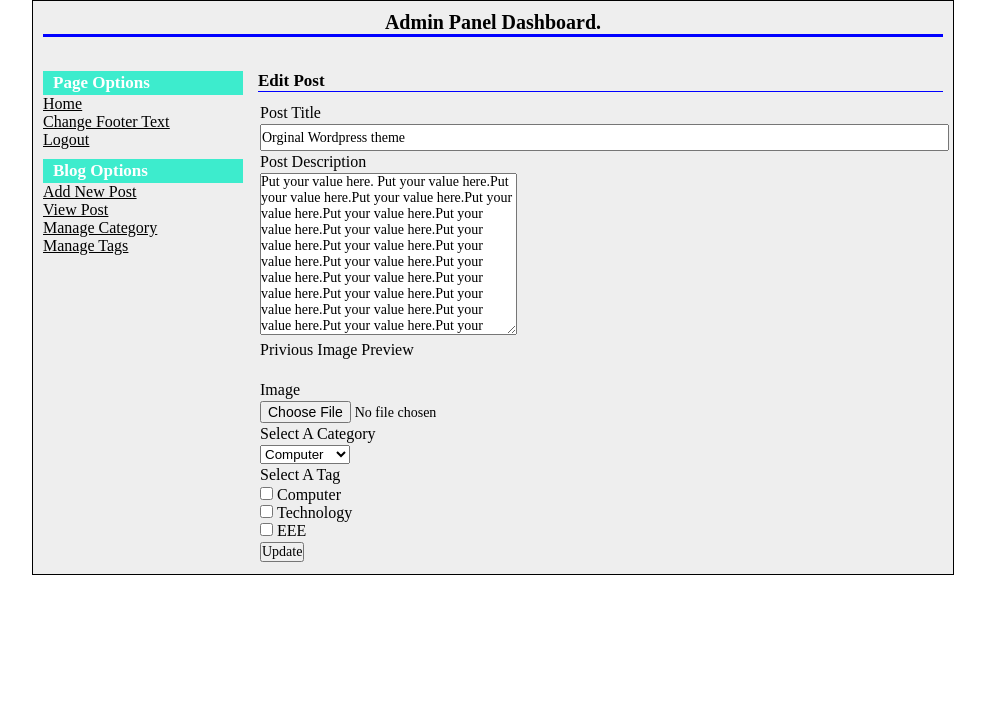
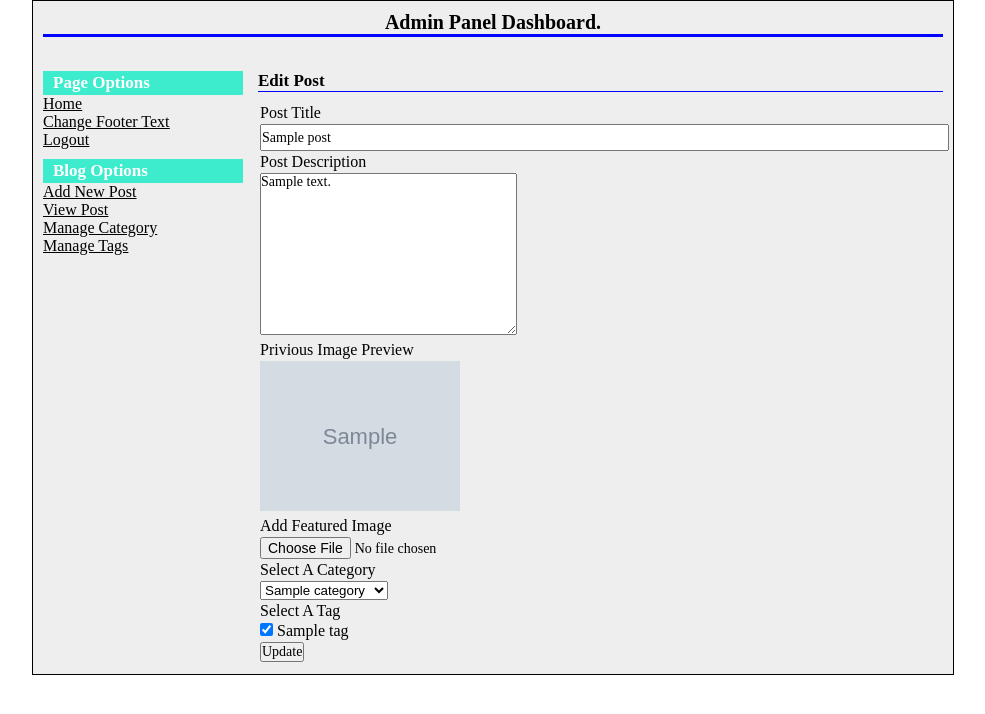
Before and after one commit to somratcste/php_blog, a PHP site: page /admin/post-edit.php?id=1 in a window 1280 px wide. Shown: the top 714 px of the page, without its empty margins (147-1132 px from the left). Run offline with PHP 8.4, Linux system fonts and the light colour scheme; the visitor is signed in with stand-in values (Sample User, id 1); tables that the repository leaves empty or names only in its code hold one stand-in row (values such as "Sample post"); grey boxes marked "Sample" are stand-in pictures; some libraries are stand-ins or nearby versions.

Commit message:
many updates successfully

```diff
--- a/admin/post-edit.php
+++ b/admin/post-edit.php
@@ -5,18 +5,138 @@ if($_SESSION['name']!='admin')
 {
 	header('location: login.php');
 }
+include("../config.php");
+?>
+
+<?php
+
+if(!isset($_REQUEST['id'])) {
+	header("location: post-view.php");
+}
+else {
+	$id = $_REQUEST['id'];
+}
 
 include ('header.php');
+
+
+?>
+
+<?php
+
+if(isset($_POST['form1'])) {
+
+
+	try {
+
+		if(empty($_POST['post_title'])) {
+			throw new Exception("Title can not be empty.");
+		}
+
+		if(empty($_POST['post_description'])) {
+			throw new Exception("Description can not be empty.");
+		}
+
+		if(empty($_POST['cat_id'])) {
+			throw new Exception("Category Name can not be empty.");
+		}
+
+		if(empty($_POST['tag_id'])) {
+			throw new Exception("Tag Name can not be empty.");
+		}
+
+
+		$tag_id = $_POST['tag_id'];
+
+		$i=0;
+		if(is_array($tag_id))
+		{
+			foreach($tag_id as $key=>$val)
+			{
+				$arr[$i] = $val;
+				$i++;
+			}
+		}
+
+		$tag_ids = implode(",",$arr);
+
+
+		if(empty($_FILES["post_image"]["name"])) {
+
+			$statement = $db->prepare("UPDATE tbl_posts SET post_title=?, post_description=?, cat_id=?, tag_id=? WHERE post_id=?");
+			$statement->execute(array($_POST['post_title'],$_POST['post_description'],$_POST['cat_id'],$tag_ids,$id));
+
+		}
+		else {
+
+			$up_filename=$_FILES["post_image"]["name"];
+			$file_basename = substr($up_filename, 0, strripos($up_filename, '.'));
+			$file_ext = substr($up_filename, strripos($up_filename, '.'));
+			$f1 = $id . $file_ext;
+
+			if(($file_ext!='.png')&&($file_ext!='.jpg')&&($file_ext!='.jpeg')&&($file_ext!='.gif'))
+				throw new Exception("Only jpg, jpeg, png and gif format images are allowed to upload.");
+
+
+			$statement = $db->prepare("SELECT * FROM tbl_posts WHERE post_id=?");
+			$statement->execute(array($id));
+			$result = $statement->fetchAll(PDO::FETCH_ASSOC);
+			foreach($result as $row)
+			{
+				$real_path = "../uploads/".$row['post_image'];
+				unlink($real_path);
+			}
+			move_uploaded_file($_FILES["post_image"]["tmp_name"],"../uploads/" . $f1);
+
+
+			$statement = $db->prepare("UPDATE tbl_posts SET post_title=?, post_description=?,post_image=?, cat_id=?, tag_id=? WHERE post_id=?");
+			$statement->execute(array($_POST['post_title'],$_POST['post_description'],$f1,$_POST['cat_id'],$tag_ids,$id));
+
+		}
+
+		$success_message = "Post is updated successfully.";
+
+
+
+	}
+
+	catch(Exception $e) {
+		$error_message = $e->getMessage();
+	}
+
+
+}
+
+?>
+
+<?php
+$statement = $db->prepare("SELECT * FROM tbl_posts WHERE post_id=?");
+$statement->execute(array($id));
+$result = $statement->fetchAll(PDO::FETCH_ASSOC);
+foreach($result as $row)
+{
+	$post_title = $row['post_title'];
+	$post_description = $row['post_description'];
+	$post_image = $row['post_image'];
+	$cat_id = $row['cat_id'];
+	$tag_id = $row['tag_id'];
+}
+
 ?>
 			<h2>Edit Post</h2>
-			<form method="post">
+			<?php
+			if(isset($error_message)) {echo "<div class='error'>".$error_message."</div>";}
+			if(isset($success_message)) {echo "<div class='success'>".$success_message."</div>";}
+			?>
+			<form action="post-edit.php?id=<?php echo $id; ?>" method="post" enctype="multipart/form-data">
+			<!--<input type="hidden" name="id" value="<?php echo $id; ?>">-->
 				<table class="tbl1">
 					<tr><td>Post Title</td></tr>
-				    <tr><td><input class="long" type="text" name="" value="Orginal Wordpress theme" ></td></tr>
+				    <tr><td><input class="long" type="text" name="post_title" value="<?php echo $post_title; ?>" ></td></tr>
 				    <tr><td>Post Description</td></tr>
 				    <tr>
 					    <td>
-					    	<textarea name="post_description" cols="30" rows="10">Put your value here. Put your value here.Put your value here.Put your value here.Put your value here.Put your value here.Put your value here.Put your value here.Put your value here.Put your value here.Put your value here.Put your value here.Put your value here.Put your value here.Put your value here.Put your value here.Put your value here.Put your value here.Put your value here.Put your value here.Put your value here.Put your value here.Put your value here.Put your value here.Put your value here.Put your value here.Put your value here.Put your value here.Put your value here.Put your value here.Put your value here.Put your value here.Put your value here.Put your value here.Put your value here.Put your value here.Put your value here.Put your value here.Put your value here.Put your value here.Put your value here.Put your value here.Put your value here.Put your value here.Put your value here.Put your value here.Put your value here.Put your value here.Put your value here.Put your value here.Put your value here.Put your value here.Put your value here.Put your value here.</textarea>
+					    	<textarea name="post_description" cols="30" rows="10"><?php echo $post_description; ?></textarea>
 							<script type="text/javascript">
 								if ( typeof CKEDITOR == 'undefined' )
 								{
@@ -37,28 +157,76 @@ include ('header.php');
 					    </td>
 				    </tr>
 				    <tr><td>Privious Image Preview</td></tr>
-				    <tr><td><img src="" alt=""></td></tr>
-				    <tr><td>Image</td></tr>
-				    <tr><td><input type="file" name=""></td></tr>
+				    <tr><td><img src="../uploads/<?php echo $post_image; ?>" alt="" width="200" alt=""></td></tr>
+				    <tr><td>Add Featured Image</td></tr>
+				    <tr><td><input type="file" name="post_image"></td></tr>
 				    <tr><td>Select A Category</td></tr>
 				    <tr>
 				    	<td>
-				    		<select name="">
-				    			<option value="">Computer</option>
-				    			<option value="">Technology</option>
-				    			<option value="">EEE</option>
-				    		</select>
+				    		<select name="cat_id">
+							<option value="">Select a Category</option>
+							<?php
+							$statement = $db->prepare("SELECT * FROM tbl_categories ORDER BY cat_name ASC");
+							$statement->execute();
+							$result = $statement->fetchAll(PDO::FETCH_ASSOC);
+							foreach($result as $row)
+							{
+
+								if($row['cat_id'] == $cat_id)
+								{
+									?><option value="<?php echo $row['cat_id']; ?>" selected><?php echo $row['cat_name']; ?></option><?php
+								}
+								else
+								{
+									?><option value="<?php echo $row['cat_id']; ?>"><?php echo $row['cat_name']; ?></option><?php
+								}
+
+
+
+							}
+							?>
+							</select>
 				    	</td>
 				    </tr>
 				    <tr><td>Select A Tag</td></tr>
 				    <tr>
 				    	<td>
-				    		<input type="checkbox" name="">&nbsp;Computer <br>
-				    		<input type="checkbox" name="">&nbsp;Technology <br>
-				    		<input type="checkbox" name="">&nbsp;EEE <br>
+				    		<?php
+							$statement = $db->prepare("SELECT * FROM tbl_tags ORDER BY tag_name ASC");
+							$statement->execute();
+							$result = $statement->fetchAll(PDO::FETCH_ASSOC);
+							foreach($result as $row)
+							{
+
+								$arr2 = explode(",",$tag_id);
+								$count_arr2 = count(explode(",",$tag_id));
+								$is_there = 0;
+								for($j=0;$j<$count_arr2;$j++)
+								{
+									if($arr2[$j]==$row['tag_id'])
+									{
+										$is_there = 1;
+										break;
+									}
+								}
+
+								if($is_there == 1)
+								{
+									?><input type="checkbox" name="tag_id[]" value="<?php echo $row['tag_id']; ?>" checked>&nbsp;<?php echo $row['tag_name']; ?><br><?php
+								}
+								else
+								{
+									?><input type="checkbox" name="tag_id[]" value="<?php echo $row['tag_id']; ?>">&nbsp;<?php echo $row['tag_name']; ?><br><?php
+								}
+
+
+
+
+							}
+							?>
 				    	</td>
 				    </tr>
-					<tr><td><input type="submit" value="Update"></td></tr>
+					<tr><td><input type="submit" value="Update" name="form1"></td></tr>
 				</table>
 			</form>
 
--- a/admin/post-view.php
+++ b/admin/post-view.php
@@ -106,9 +106,9 @@ include("../config.php");
 							</p>
 						</div>
 						&nbsp;|&nbsp;
-						<a href="post-edit.php">Edit</a>
+						<a href="post-edit.php?id=<?php echo $row['post_id']; ?>">Edit</a>
 						&nbsp;|&nbsp;
-							<a onclick='return confirmDelete();' href="">Delete</a>
+							<a onclick='return confirmDelete();' href="post-delete.php?id=<?php echo $row['post_id']; ?>">Delete</a>
 				</td>
 				</tr>
 				<?php
```
Also changed, not shown: admin/change-footer-text.php (+42 -4 lines), admin/post-delete.php (added, +42 -0 lines), uploads/1.jpeg (added), uploads/1.jpg (deleted).
